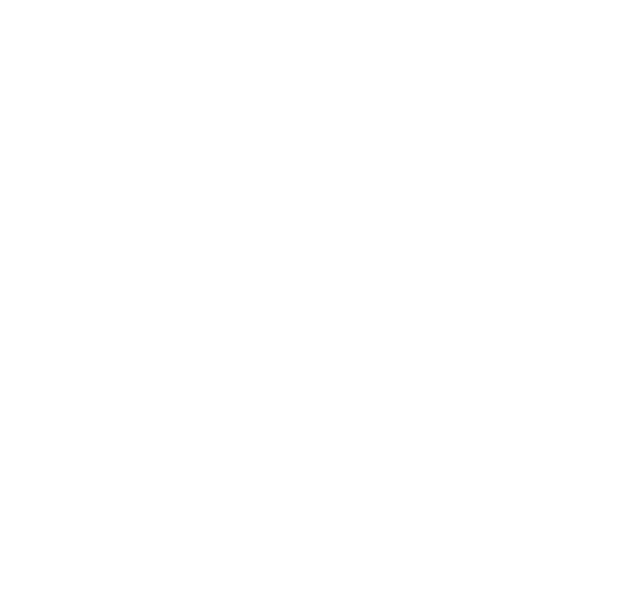
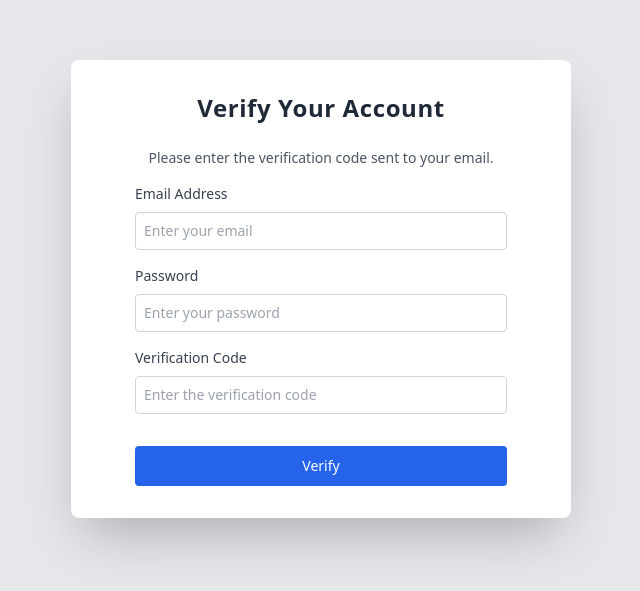
Before and after one commit to axrordev/AxidelClient, a React (Create React App) app in the folder client/: page /register-verify in a window 1280 px wide. Before the commit this address had no page. Shown: the part 111-702 px from the top of the page, without its empty margins (319-959 px from the left). Built offline with nearby package versions, Linux system fonts and the light colour scheme.

Commit message:
registration

```diff
--- a/client/src/App.js
+++ b/client/src/App.js
@@ -3,13 +3,14 @@ import { BrowserRouter as Router, Route, Routes } from 'react-router-dom';
 import Dashboard from './Components/Dashboard';
 import SignUpPage from './Pages/SignUpPage';
 import SignInPage from './Pages/SignInPage';
-
+import RegisterVerifyPage from './Pages/RegisterVerifyPage';
 const App = () => {
   return (
       <Router>
         <Routes>
           <Route path="/" element={<Dashboard />} />
           <Route path="/signin" element={<SignInPage />} />
+					<Route path="/register-verify" element={<RegisterVerifyPage />} />
           <Route path="/signup" element={<SignUpPage />} />
         </Routes>
       </Router>
--- /dev/null
+++ b/client/src/Pages/RegisterVerifyPage.jsx
@@ -0,0 +1,95 @@
+import React, { useState } from 'react';
+import { useNavigate } from 'react-router-dom';
+
+const RegisterVerifyPage = () => {
+  const [email, setEmail] = useState('');
+  const [password, setPassword] = useState('');
+  const [code, setCode] = useState('');
+  const navigate = useNavigate();
+
+  const handleSubmit = async (e) => {
+    e.preventDefault();
+
+    const response = await fetch(`https://axidel-ezhzgse9eyacc6e9.eastasia-01.azurewebsites.net/api/Accounts/register-verify`, {
+      method: 'POST',
+      headers: {
+        'Content-Type': 'application/json',
+      },
+      body: JSON.stringify({
+        email: email,
+        code: code,
+        password: password,
+      }),
+    });
+
+    const data = await response.json();
+
+    if (data.statusCode === 200) {
+      // Success - Navigate to the main page
+      navigate('/');  // Replace '/' with the main page path
+    } else {
+      // Handle error
+      alert('Verification failed: ' + data.message);
+    }
+  };
+
+  return (
+    <div className="bg-gray-200 w-full min-h-screen flex items-center justify-center">
+      <div className="w-full py-8">
+        <div className="bg-white w-5/6 md:w-3/4 lg:w-2/3 xl:w-[500px] 2xl:w-[550px] mx-auto px-16 py-4 rounded-lg shadow-2xl">
+          <h2 className="py-4 text-center text-2xl font-bold tracking-wide text-gray-800">Verify Your Account</h2>
+          <p className="text-center text-sm text-gray-600 mt-2">
+            Please enter the verification code sent to your email.
+          </p>
+
+          <form className="my-4 text-sm" onSubmit={handleSubmit}>
+            <div className="flex flex-col my-4">
+              <label htmlFor="email" className="text-gray-700">Email Address</label>
+              <input
+                type="email"
+                name="email"
+                id="email"
+                value={email}
+                onChange={(e) => setEmail(e.target.value)}
+                className="mt-2 p-2 border border-gray-300 focus:outline-none focus:ring-0 focus:border-gray-300 rounded text-sm text-gray-900"
+                placeholder="Enter your email"
+              />
+            </div>
+
+            <div className="flex flex-col my-4">
+              <label htmlFor="password" className="text-gray-700">Password</label>
+              <input
+                type="password"
+                name="password"
+                id="password"
+                value={password}
+                onChange={(e) => setPassword(e.target.value)}
+                className="mt-2 p-2 border border-gray-300 focus:outline-none focus:ring-0 focus:border-gray-300 rounded text-sm text-gray-900"
+                placeholder="Enter your password"
+              />
+            </div>
+
+            <div className="flex flex-col my-4">
+              <label htmlFor="code" className="text-gray-700">Verification Code</label>
+              <input
+                type="text"
+                name="code"
+                id="code"
+                value={code}
+                onChange={(e) => setCode(e.target.value)}
+                className="mt-2 p-2 border border-gray-300 focus:outline-none focus:ring-0 focus:border-gray-300 rounded text-sm text-gray-900"
+                placeholder="Enter the verification code"
+              />
+            </div>
+
+            <button type="submit" className="w-full bg-blue-600 text-white py-[10px] mt-4 rounded hover:bg-blue-700 focus:outline-none focus:ring-2 focus:ring-blue-500">
+              Verify
+            </button>
+          </form>
+        </div>
+      </div>
+    </div>
+  );
+};
+
+export default RegisterVerifyPage;
--- a/client/src/Pages/SignUpPage.jsx
+++ b/client/src/Pages/SignUpPage.jsx
@@ -1,9 +1,19 @@
 import React, { useState } from 'react';
-import { Link } from 'react-router-dom';
+import { Link, useNavigate } from 'react-router-dom';
+import axios from 'axios'; // axios import qilish
 
 const SignUpPage = () => {
   const [showPassword, setShowPassword] = useState(false);
   const [showConfirmPassword, setShowConfirmPassword] = useState(false);
+  const [formData, setFormData] = useState({
+    firstName: '',
+    lastName: '',
+    email: '',
+    password: '',
+    confirmPassword: '',
+  });
+
+  const navigate = useNavigate();
 
   const togglePasswordVisibility = () => {
     setShowPassword(!showPassword);
@@ -13,35 +23,71 @@ const SignUpPage = () => {
     setShowConfirmPassword(!showConfirmPassword);
   };
 
+  const handleInputChange = (e) => {
+    setFormData({
+      ...formData,
+      [e.target.name]: e.target.value,
+    });
+  };
+
+  const handleSubmit = async (e) => {
+    e.preventDefault();
+
+    if (formData.password !== formData.confirmPassword) {
+      alert("Passwords don't match!");
+      return;
+    }
+
+    try {
+      const response = await axios.post('https://axidel-ezhzgse9eyacc6e9.eastasia-01.azurewebsites.net/api/Accounts/register', {
+        firstName: formData.firstName,
+        lastName: formData.lastName,
+        email: formData.email,
+        password: formData.password,
+      });
+
+      if (response.status === 200) {
+        navigate('/register-verify'); // Ro'yxatdan o'tish muvaffaqiyatli bo'lsa, sahifaga yo'naltirish
+      }
+    } catch (error) {
+      console.error('Registration failed:', error);
+      alert('Registration failed. Please try again.');
+    }
+  };
+
   return (
     <div className="bg-gray-200 w-full min-h-screen flex items-center justify-center">
       <div className="w-full py-8">
-        <div className="bg-white w-5/6 md:w-3/4 lg:w-2/3 xl:w-[500px] 2xl:w-[550px]  mx-auto px-16 py-4 rounded-lg shadow-2xl">
+        <div className="bg-white w-5/6 md:w-3/4 lg:w-2/3 xl:w-[500px] 2xl:w-[550px] mx-auto px-16 py-4 rounded-lg shadow-2xl">
           <h2 className="text-center text-2xl font-bold tracking-wide text-gray-800">Sign Up</h2>
           <p className="text-center text-sm text-gray-600 mt-2">
             Already have an account? <Link to="/signin" className="text-blue-600 hover:text-blue-700 hover:underline">Sign in here</Link>
           </p>
 
-          <form className="my-4 text-sm">
+          <form className="my-4 text-sm" onSubmit={handleSubmit}>
             <div className="flex flex-col my-4">
-              <label htmlFor="name" className="text-gray-700">First Name</label>
+              <label htmlFor="firstName" className="text-gray-700">First Name</label>
               <input
                 type="text"
-                name="name"
-                id="name"
+                name="firstName"
+                id="firstName"
                 className="mt-2 p-2 border border-gray-300 focus:outline-none focus:ring-0 focus:border-gray-300 rounded text-sm text-gray-900"
                 placeholder="Enter your first name"
+                value={formData.firstName}
+                onChange={handleInputChange}
               />
             </div>
 
-						<div className="flex flex-col my-4">
-              <label htmlFor="name" className="text-gray-700">Last Name</label>
+            <div className="flex flex-col my-4">
+              <label htmlFor="lastName" className="text-gray-700">Last Name</label>
               <input
                 type="text"
-                name="name"
-                id="name"
+                name="lastName"
+                id="lastName"
                 className="mt-2 p-2 border border-gray-300 focus:outline-none focus:ring-0 focus:border-gray-300 rounded text-sm text-gray-900"
                 placeholder="Enter your last name"
+                value={formData.lastName}
+                onChange={handleInputChange}
               />
             </div>
 
@@ -53,6 +99,8 @@ const SignUpPage = () => {
                 id="email"
                 className="mt-2 p-2 border border-gray-300 focus:outline-none focus:ring-0 focus:border-gray-300 rounded text-sm text-gray-900"
                 placeholder="Enter your email"
+                value={formData.email}
+                onChange={handleInputChange}
               />
             </div>
 
@@ -65,6 +113,8 @@ const SignUpPage = () => {
                   id="password"
                   className="flex-1 p-2 pr-10 border border-gray-300 focus:outline-none focus:ring-0 focus:border-gray-300 rounded text-sm text-gray-900"
                   placeholder="Enter your password"
+                  value={formData.password}
+                  onChange={handleInputChange}
                 />
                 <button
                   type="button"
@@ -78,7 +128,7 @@ const SignUpPage = () => {
                     </svg>
                   ) : (
                     <svg className="w-5 h-5" fill="none" stroke="currentColor" viewBox="0 0 24 24" xmlns="http://www.w3.org/2000/svg">
-                      <path strokeLinecap="round" strokeLinejoin="round" strokeWidth="2" d="M13.875 18.825A10.05 10.05 0 0112 19c-4.478 0-8.268-2.943-9.543-7a9.97 9.97 0 011.563-3.029m5.858.908a3 3 0 114.243 4.243M9.878 9.878l4.242 4.242M9.88 9.88l-3.29-3.29m7.532 7.532l3.29 3.29M3 3l3.59 3.59m0 0A9.953 9.953 0 0112 5c4.478 0 8.268 2.943 9.543 7a10.025 10.025 0 01-4.132 5.411m0 0L21 21"></path>
+                      <path strokeLinecap="round" strokeLinejoin="round" strokeWidth="2" d="M13.875 18.825A10.05 10.05 0 0112 19c-4.478 0-8.268-2.943-9.543-7a9.97 9.97 0 011.563-3.029m5.858.908a3 3 0 114.243 4.243M9.878 9.878l4.242 4.242M9.88 9.88l-3.29-3.29m7.432 0l3.291 3.291m0 0a3 3 0 010 4.243m-4.243-4.243a3 3 0 000 4.243m3.625 2.39A9.957 9.957 0 0112 13c-4.477 0-8.267-2.943-9.542-7A10.07 10.07 0 0112 3c4.477 0 8.267 2.943 9.542 7a10.07 10.07 0 01-2.636 4.658m-4.002-3.037a3 3 0 00-4.243-4.243"></path>
                     </svg>
                   )}
                 </button>
@@ -86,14 +136,16 @@ const SignUpPage = () => {
             </div>
 
             <div className="flex flex-col my-4">
-              <label htmlFor="password_confirmation" className="text-gray-700">Password Confirmation</label>
+              <label htmlFor="confirmPassword" className="text-gray-700">Confirm Password</label>
               <div className="relative flex items-center mt-2">
                 <input
                   type={showConfirmPassword ? 'text' : 'password'}
-                  name="password_confirmation"
-                  id="password_confirmation"
+                  name="confirmPassword"
+                  id="confirmPassword"
                   className="flex-1 p-2 pr-10 border border-gray-300 focus:outline-none focus:ring-0 focus:border-gray-300 rounded text-sm text-gray-900"
-                  placeholder="Enter your password again"
+                  placeholder="Confirm your password"
+                  value={formData.confirmPassword}
+                  onChange={handleInputChange}
                 />
                 <button
                   type="button"
@@ -107,34 +159,20 @@ const SignUpPage = () => {
                     </svg>
                   ) : (
                     <svg className="w-5 h-5" fill="none" stroke="currentColor" viewBox="0 0 24 24" xmlns="http://www.w3.org/2000/svg">
-                      <path strokeLinecap="round" strokeLinejoin="round" strokeWidth="2" d="M13.875 18.825A10.05 10.05 0 0112 19c-4.478 0-8.268-2.943-9.543-7a9.97 9.97 0 011.563-3.029m5.858.908a3 3 0 114.243 4.243M9.878 9.878l4.242 4.242M9.88 9.88l-3.29-3.29m7.532 7.532l3.29 3.29M3 3l3.59 3.59m0 0A9.953 9.953 0 0112 5c4.478 0 8.268 2.943 9.543 7a10.025 10.025 0 01-4.132 5.411m0 0L21 21"></path>
+                      <path strokeLinecap="round" strokeLinejoin="round" strokeWidth="2" d="M13.875 18.825A10.05 10.05 0 0112 19c-4.478 0-8.268-2.943-9.543-7a9.97 9.97 0 011.563-3.029m5.858.908a3 3 0 114.243 4.243M9.878 9.878l4.242 4.242M9.88 9.88l-3.29-3.29m7.432 0l3.291 3.291m0 0a3 3 0 010 4.243m-4.243-4.243a3 3 0 000 4.243m3.625 2.39A9.957 9.957 0 0112 13c-4.477 0-8.267-2.943-9.542-7A10.07 10.07 0 0112 3c4.477 0 8.267 2.943 9.542 7a10.07 10.07 0 01-2.636 4.658m-4.002-3.037a3 3 0 00-4.243-4.243"></path>
                     </svg>
                   )}
                 </button>
               </div>
             </div>
 
-            <div className="flex items-center my-4">
-              <input
-                type="checkbox"
-                id="terms"
-                className="mr-2"
-              />
-              <label htmlFor="terms" className="text-gray-600">
-                By signing up, you agree to our <Link to="#" className="text-blue-600 hover:text-blue-700 hover:underline">Terms</Link> and <Link to="#" className="text-blue-600 hover:text-blue-700 hover:underline">Privacy Policy</Link>.
-              </label>
-            </div>
-
-            <button type="submit" className="w-full bg-blue-600 text-white py-[10px] rounded hover:bg-blue-700 focus:outline-none focus:ring-2 focus:ring-blue-500">
+            <button
+              type="submit"
+              className="w-full py-2 bg-blue-500 text-white hover:bg-blue-600 rounded-lg transition duration-300"
+            >
               Sign Up
             </button>
           </form>
-
-          <div className="flex items-center justify-between mt-4 mb-2">
-            <button className="w-full bg-red-600 text-white py-2 rounded hover:bg-red-700 focus:outline-none focus:ring-2 focus:ring-red-500 flex items-center justify-center space-x-2">
-              <span>Sign up with Google</span>
-            </button>
-          </div>
         </div>
       </div>
     </div>
```
